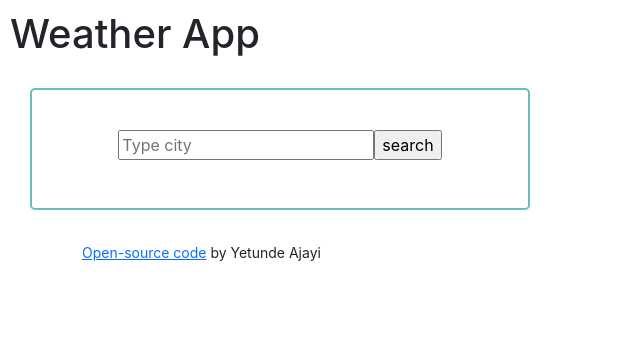
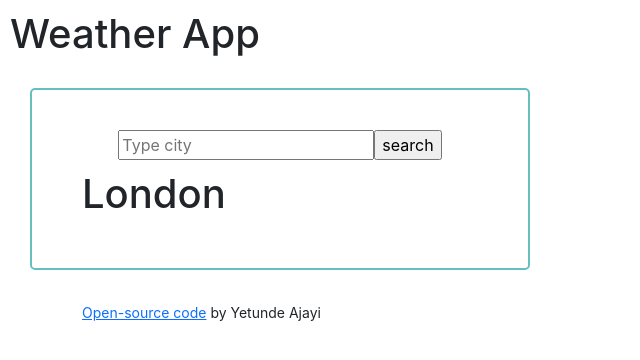
Before and after one commit to olayemiajayi/weather-app-react, a React (Create React App) app: page / in a window 1280 px wide. Shown: the top 360 px of the page, without its empty margins (0-640 px from the left). Built offline with nearby package versions, Linux system fonts and the light colour scheme.

Commit message:
Updated the App.js

```diff
--- a/src/App.js
+++ b/src/App.js
@@ -46,7 +46,7 @@ export default function App() {
         <input type="search" placeholder="Type city" onChange={updateCity} />
         <input type="submit" value="search" />
       </form>
-
+      <h1>London</h1>
       <h2>{temp}</h2>
     </div>
   );
```
